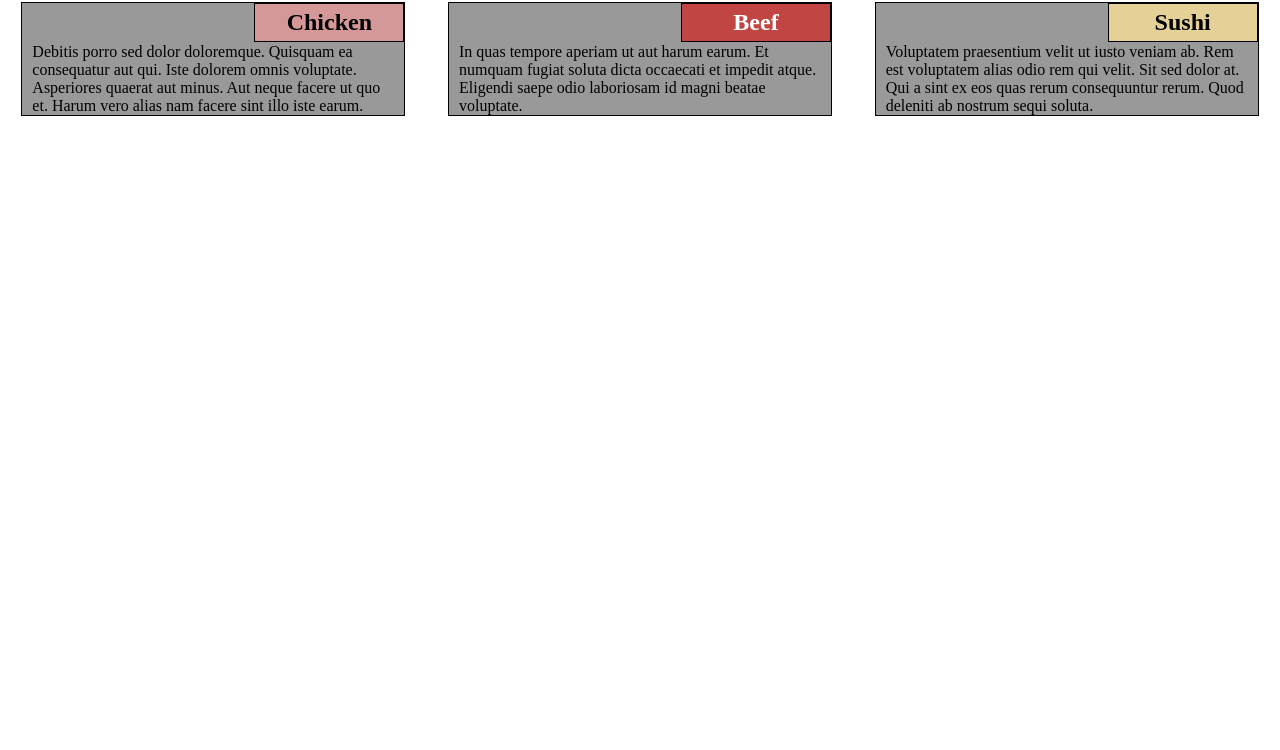
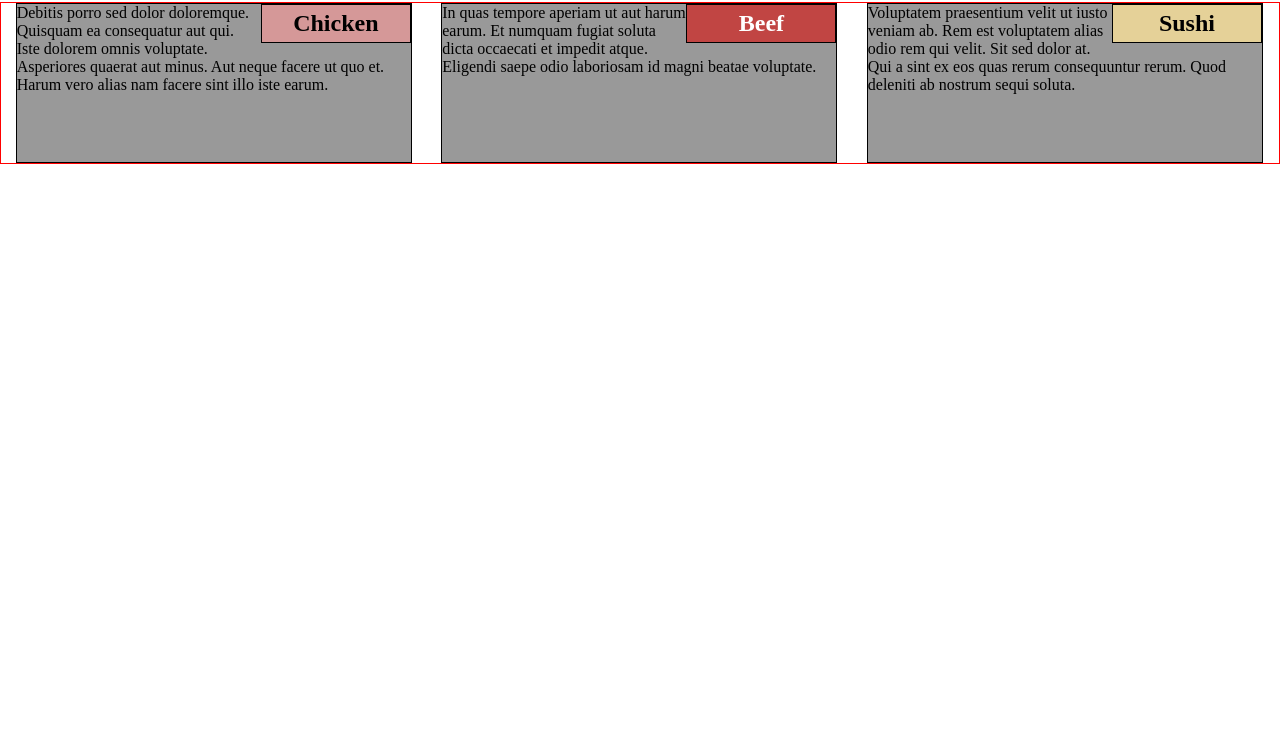
Before and after one commit to union108/coursera-test, a plain HTML site: page mod2-solution/index.html in a window 1280 px wide. Shown: the part 50-800 px from the top of the page. Drawn offline with Linux system fonts and the light colour scheme.

Commit message:
My first page

```diff
--- a/mod2-solution/css/style.css
+++ b/mod2-solution/css/style.css
@@ -9,39 +9,32 @@ h1 {
   text-align: center;
 
 }
-h2 {
-  width: 150px;
-}
 
 .main-container {
   width: 100%;
+	border: 1px solid red;
+	overflow: hidden;
+
 
 
 
 }
 
 .container-1, .container-2, .container-3 {
-	width: 90%;
-	margin-left: auto;
-	margin-right: auto;
-  border: 1px solid black;
+	width: 31%;
+	border: 1px solid black;
 	background-color: #999999;
-
-
-
+	float: left;
+	margin: 0px 1.15%;
+	height: 160px;
+	position: relative;
 
 }
+
 p {
-  padding: 40px 10px 0px 10px;
+	margin: 0 auto;
+
 }
-
-
-
-
-
-
-
-
 
 .title-box-1 {
 	background-color: #d59898;
@@ -49,9 +42,10 @@ p {
 	float: right;
 	text-align: center;
 	padding: 5px;
-
+	width: 150px;
 
 }
+
 .title-box-2 {
 	background-color: #c14543;
 	color: white;
@@ -59,6 +53,7 @@ p {
 	float: right;
 	text-align: center;
 	padding: 5px;
+	width: 150px;
 
 }
 .title-box-3 {
@@ -67,34 +62,27 @@ p {
 	float: right;
 	text-align: center;
 	padding: 5px;
-
-
+	width: 150px;
 }
 
 @media(min-width: 992px) {
-   .box-1, .box-2, .box-3{
-      float: left;
-      width: 33.3333%;
-      height: 200px;
+	.container-1, .container-2, .container-3 {
 
 
-  }
-
-
-}
+	}
 
 @media(min-width: 768px) and (max-width: 991px) {
-	.box-1, .box-2 {
+	.container-1, .container-2 {
 		width: 50%;
     float: left;
-    margin-bottom: 10px;
+
 
 
 
 	}
 	.container-3{
   	width: 95%;
-    clear: both;
+		clear: both;
 
 
 	}
@@ -102,7 +90,7 @@ p {
 }
 
 @media (max-width: 767px) {
-  .box-1, .box-2, .box-3 {
+  .container-1, .container-2, .container-3 {
     margin-bottom: 10px;
 
   }
--- a/mod2-solution/index.html
+++ b/mod2-solution/index.html
@@ -11,26 +11,26 @@
 	<h1>Our Menu</h1>
 
 	<div class="main-container">
-		<div class="box-1">
+
 			<div class="container-1">
 				<h2 class="title-box-1">Chicken</h2>
  				<p>Debitis porro sed dolor doloremque. Quisquam ea consequatur aut qui. Iste dolorem omnis voluptate. Asperiores quaerat aut minus. Aut neque facere ut quo et. Harum vero alias nam facere sint illo iste earum.</p>
 			</div>
-			</div>
 
-		<div class="box-2">
+
+
 			<div class="container-2">
 				<h2 class="title-box-2">Beef</h2>
 				<p>In quas tempore aperiam ut aut harum earum. Et numquam fugiat soluta dicta occaecati et impedit atque. Eligendi saepe odio laboriosam id magni beatae voluptate.</p>
 			</div>
-			</div>
 
-		<div class="box-3">
+
+
 			<div class="container-3">
 				<h2 class="title-box-3">Sushi</h2>
 				<p>Voluptatem praesentium velit ut iusto veniam ab. Rem est voluptatem alias odio rem qui velit. Sit sed dolor at. Qui a sint ex eos quas rerum consequuntur rerum. Quod deleniti ab nostrum sequi soluta.</p>
 			</div>
-			</div>
+
 
 	</div>
 
```
